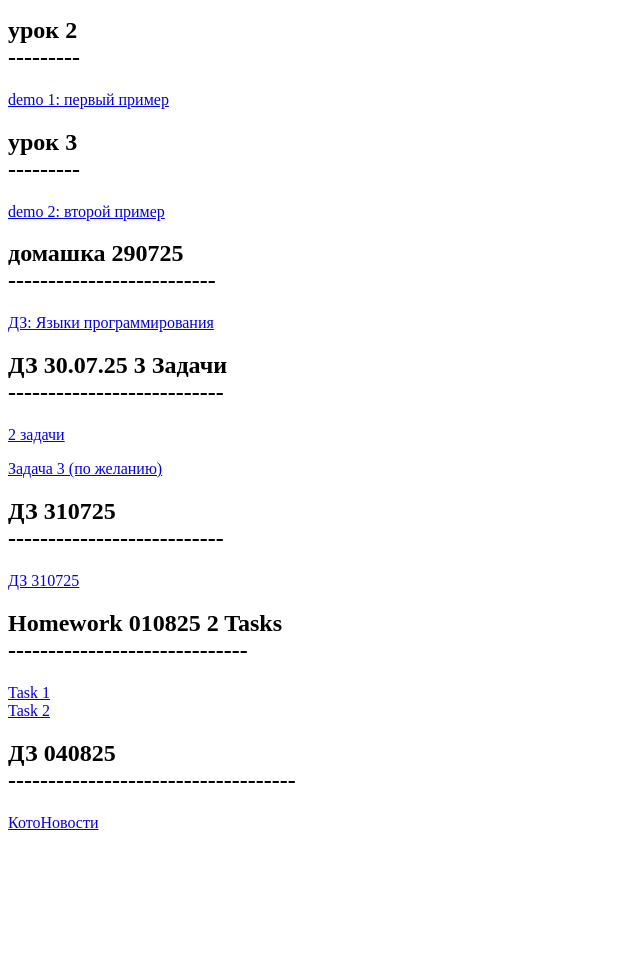
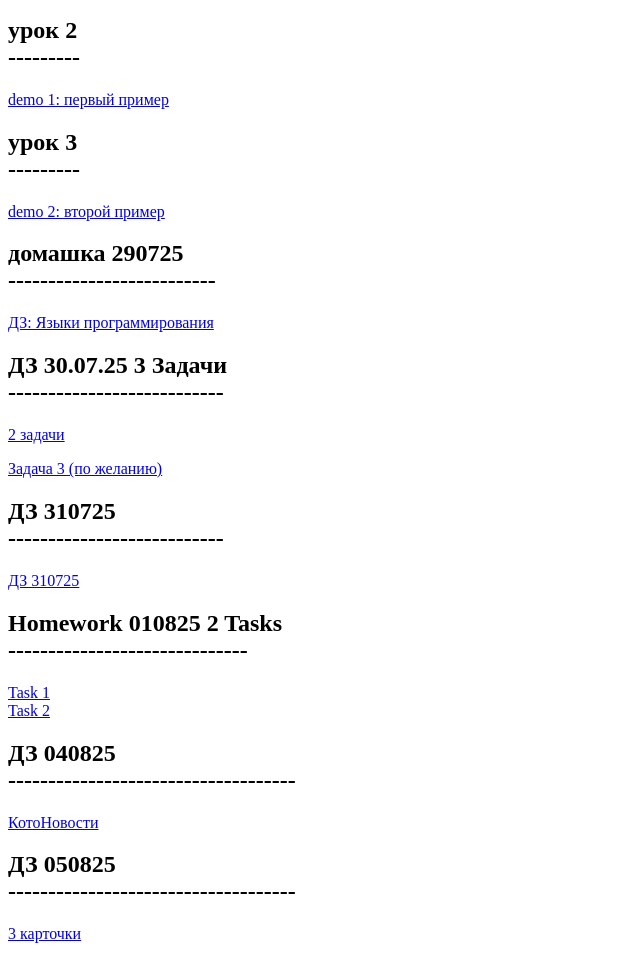
Before and after one commit to a4lexus/Frontend68, a plain HTML site: page index.html in a window 1280 px wide. Shown: the part 137-1096 px from the top of the page, without its empty margins (0-640 px from the left). Before the commit the page ends 985 px from the top, so only its background shows below. Drawn offline with Linux system fonts and the light colour scheme.

Commit message:
добавил дз 05.08.25

```diff
--- a/index.html
+++ b/index.html
@@ -56,6 +56,12 @@
     <p>
         <a href="./lesson_07/HW040825/index.html">КотоНовости</a>
     </p>
+    <h2>
+        ДЗ 050825 <br>------------------------------------
+    </h2>
+    <p>
+        <a href="./lesson_08/HW050825/index.html">3 карточки</a>
+    </p>
 
 </body>
 </html>
```
